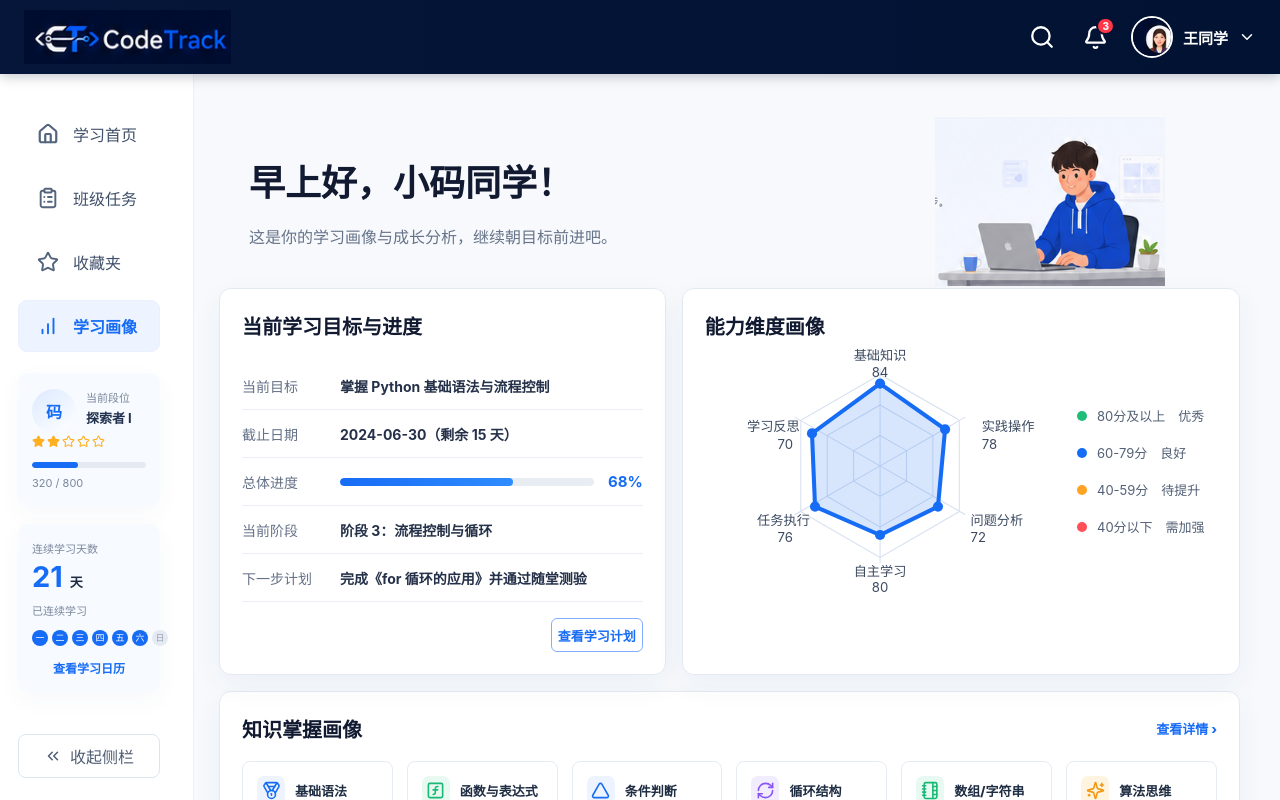
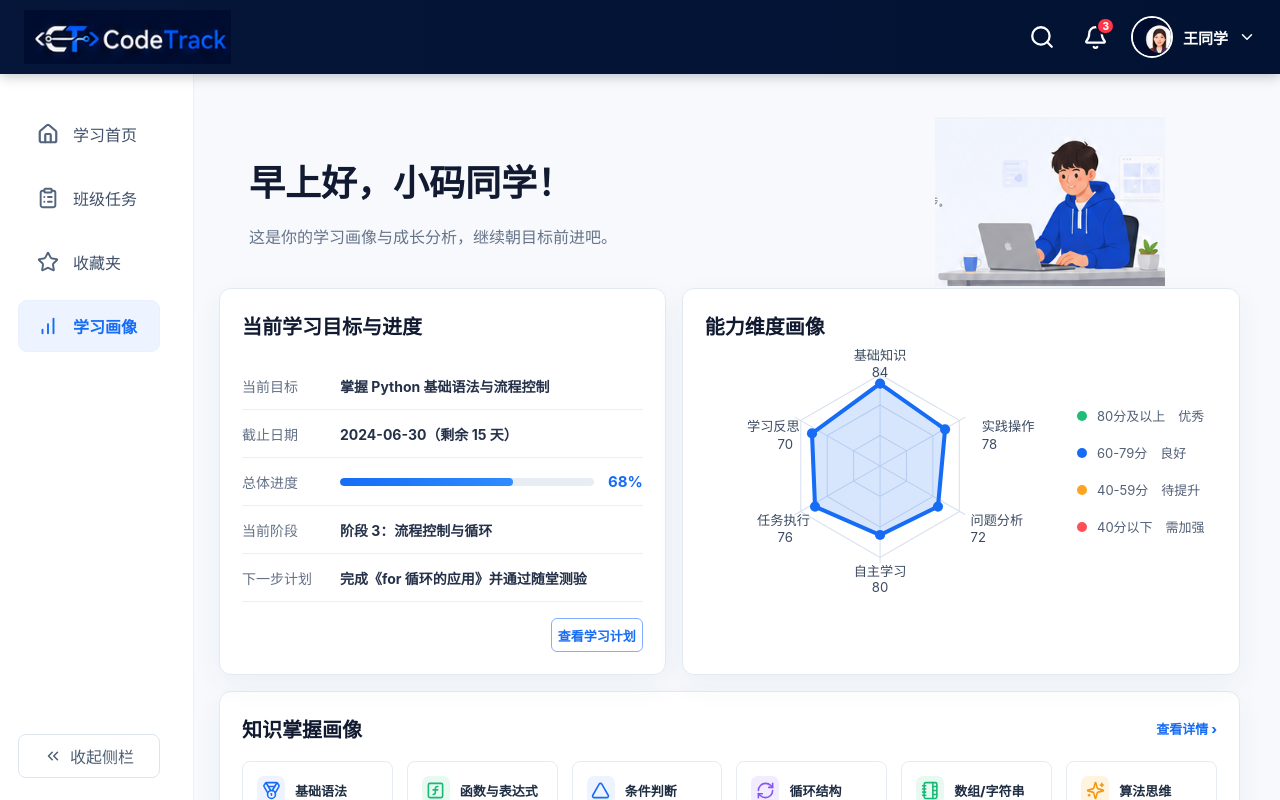
Before and after one commit to xie750/CodeTrack, a React (Vite) app in the folder frontend/: page /profile in a window 1280 px wide. Built offline with nearby package versions, Linux system fonts and the light colour scheme.

Commit message:
页面切换+UI修改

```diff
--- a/frontend/src/App.tsx
+++ b/frontend/src/App.tsx
@@ -1,3 +1,4 @@
+import type { MouseEvent } from "react";
 import { NavLink, Route, Routes, useLocation, useNavigate, useParams } from "react-router-dom";
 import { Bell, BookOpen, ChartNoAxesColumnIncreasing, ChevronDown, ChevronsLeft, ClipboardList, House, Search, Star } from "lucide-react";
 import { ConfigProvider } from "antd";
@@ -20,6 +21,8 @@ const navItems = [
   { key: "/profile", label: "学习画像", icon: <ChartNoAxesColumnIncreasing size={22} strokeWidth={2.1} /> }
 ];
 
+const routeOrder = ["/", "/tasks", "/workspace", "/self-study", "/ai-tutor", "/library", "/profile"];
+
 function selectedKey(pathname: string) {
   if (pathname.startsWith("/workspace")) return "/tasks";
   if (pathname.startsWith("/tasks")) return "/tasks";
@@ -28,15 +31,46 @@ function selectedKey(pathname: string) {
   return "/";
 }
 
+function routeGroup(pathname: string) {
+  if (pathname.startsWith("/workspace")) return "/workspace";
+  if (pathname.startsWith("/tasks")) return "/tasks";
+  if (pathname.startsWith("/self-study")) return "/self-study";
+  if (pathname.startsWith("/ai-tutor")) return "/ai-tutor";
+  if (pathname.startsWith("/library")) return "/library";
+  if (pathname.startsWith("/profile")) return "/profile";
+  return "/";
+}
+
+function routeMotion(from: string, to: string) {
+  const fromIndex = routeOrder.indexOf(routeGroup(from));
+  const toIndex = routeOrder.indexOf(routeGroup(to));
+  if (routeGroup(to) === "/workspace") return "deeper";
+  if (routeGroup(from) === "/workspace") return "back";
+  if (fromIndex === toIndex) return "replace";
+  return toIndex > fromIndex ? "forward" : "back";
+}
+
+function shouldUseNativeNavigation(event: MouseEvent<HTMLAnchorElement>) {
+  return event.defaultPrevented || event.button !== 0 || event.metaKey || event.altKey || event.ctrlKey || event.shiftKey;
+}
+
 function AppContent() {
   const navigate = useNavigate();
   const location = useLocation();
-  const { taskId } = useParams<{ taskId: string }>();
   const activeKey = selectedKey(location.pathname);
   const isWorkspace = location.pathname.startsWith("/workspace");
+  const activeRouteGroup = routeGroup(location.pathname);
+
+  function transitionTo(to: string) {
+    if (to === location.pathname) return;
+
+    const motion = routeMotion(location.pathname, to);
+    document.documentElement.dataset.routeMotion = motion;
+    navigate(to);
+  }
 
   function openWorkspace(id?: string) {
-    navigate(`/workspace/${id ?? "task_linked_list_delete_001"}`);
+    transitionTo(`/workspace/${id ?? "task_linked_list_delete_001"}`);
   }
 
   function handleNavigate(page: string) {
@@ -47,21 +81,29 @@ function AppContent() {
       tasks: "/tasks",
       profile: "/profile"
     };
-    navigate(aliases[page] ?? page);
+    transitionTo(aliases[page] ?? page);
+  }
+
+  function handleNavClick(event: MouseEvent<HTMLAnchorElement>, to: string) {
+    if (shouldUseNativeNavigation(event)) return;
+    event.preventDefault();
+    transitionTo(to);
   }
 
   if (isWorkspace) {
     return (
-      <Routes>
-        <Route path="/workspace/:taskId" element={<TaskWorkspaceWrapper onBack={() => navigate("/tasks")} />} />
-      </Routes>
+      <div className="workspace-route-stage" key={location.pathname}>
+        <Routes location={location}>
+          <Route path="/workspace/:taskId" element={<TaskWorkspaceWrapper onBack={() => transitionTo("/tasks")} />} />
+        </Routes>
+      </div>
     );
   }
 
   return (
     <div className="replica-shell">
       <header className="replica-topbar">
-        <NavLink to="/" className="logo-link" aria-label="返回学习首页">
+        <NavLink to="/" className="logo-link" aria-label="返回学习首页" onClick={(event) => handleNavClick(event, "/")}>
           <img className="logo-img" src={logoImg} alt="CodeTrack" />
         </NavLink>
         <div className="top-actions" aria-label="顶部工具栏">
@@ -84,60 +126,53 @@ function AppContent() {
         <aside className="replica-sidebar">
           <nav className="replica-side-nav" aria-label="学生端导航">
             {navItems.map((item) => (
-              <NavLink key={item.key} to={item.key} end={item.key === "/"} className={activeKey === item.key ? "side-link active" : "side-link"}>
+              <NavLink
+                key={item.key}
+                to={item.key}
+                end={item.key === "/"}
+                className={activeKey === item.key ? "side-link active" : "side-link"}
+                onClick={(event) => handleNavClick(event, item.key)}
+              >
                 <span className="side-icon">{item.icon}</span>
                 <span>{item.label}</span>
               </NavLink>
             ))}
           </nav>
-          {activeKey === "/profile" ? (
-            <div className="profile-side-widgets" aria-label="学习画像侧栏摘要">
-              <section>
-                <div className="rank-mascot">码</div>
-                <div>
-                  <span>当前段位</span>
-                  <strong>探索者 I</strong>
-                  <div className="side-stars"><Star size={13} fill="currentColor" /><Star size={13} fill="currentColor" /><Star size={13} /><Star size={13} /><Star size={13} /></div>
-                </div>
-                <div className="side-meter"><b style={{ width: "40%" }} /></div>
-                <em>320 / 800</em>
-              </section>
-              <section>
-                <span>连续学习天数</span>
-                <strong className="streak">21 <small>天</small></strong>
-                <em>已连续学习</em>
-                <div className="week-dots">{["一", "二", "三", "四", "五", "六", "日"].map((day, index) => <i className={index < 6 ? "done" : ""} key={day}>{day}</i>)}</div>
-                <a href="#">查看学习日历</a>
-              </section>
-            </div>
-          ) : null}
           <button className="collapse-btn" type="button">
             <ChevronsLeft size={18} />
             收起侧栏
           </button>
         </aside>
 
-        <main className="app-content">
-          <Routes>
+        <main className="app-content" data-route={activeRouteGroup}>
+          <div className="route-stage" key={activeRouteGroup}>
+            <Routes location={location}>
             <Route path="/" element={<LearningHome onNavigate={handleNavigate} onOpenWorkspace={openWorkspace} />} />
             <Route path="/tasks" element={<CourseTasks onOpenWorkspace={openWorkspace} />} />
-            <Route path="/workspace/:taskId" element={<TaskWorkspaceWrapper onBack={() => navigate("/tasks")} />} />
+            <Route path="/workspace/:taskId" element={<TaskWorkspaceWrapper onBack={() => transitionTo("/tasks")} />} />
             <Route path="/self-study" element={<SelfStudy />} />
             <Route path="/ai-tutor" element={<AiTutor />} />
             <Route path="/library" element={<LearningLibrary />} />
             <Route path="/profile" element={<LearningProfile />} />
-          </Routes>
+            </Routes>
+          </div>
         </main>
       </div>
 
       <nav className="mobile-nav" aria-label="移动端导航">
         {navItems.map((item) => (
-          <NavLink key={item.key} to={item.key} end={item.key === "/"} className={({ isActive }) => (isActive ? "active" : "")}>
+          <NavLink
+            key={item.key}
+            to={item.key}
+            end={item.key === "/"}
+            className={({ isActive }) => (isActive ? "active" : "")}
+            onClick={(event) => handleNavClick(event, item.key)}
+          >
             {item.icon}
             <span>{item.label}</span>
           </NavLink>
         ))}
-        <NavLink to="/self-study">
+        <NavLink to="/self-study" onClick={(event) => handleNavClick(event, "/self-study")}>
           <BookOpen size={22} />
           <span>自学</span>
         </NavLink>
--- a/frontend/src/styles.css
+++ b/frontend/src/styles.css
@@ -14,6 +14,45 @@ body {
   background: #f7f9fc;
   color: #17243b;
   font-family: Inter, "PingFang SC", "Microsoft YaHei", "Noto Sans SC", system-ui, sans-serif;
+}
+
+:root {
+  --motion-soft: cubic-bezier(0.2, 0.78, 0.22, 1);
+  --motion-snap: cubic-bezier(0.16, 1, 0.3, 1);
+  --route-duration: 180ms;
+}
+
+@keyframes route-enter-forward {
+  from {
+    opacity: 0;
+    transform: translate3d(8px, 0, 0);
+  }
+  to {
+    opacity: 1;
+    transform: translate3d(0, 0, 0);
+  }
+}
+
+@keyframes route-enter-back {
+  from {
+    opacity: 0;
+    transform: translate3d(-8px, 0, 0);
+  }
+  to {
+    opacity: 1;
+    transform: translate3d(0, 0, 0);
+  }
+}
+
+@keyframes route-enter-deeper {
+  from {
+    opacity: 0;
+    transform: translate3d(0, 8px, 0);
+  }
+  to {
+    opacity: 1;
+    transform: translate3d(0, 0, 0);
+  }
 }
 
 button,
@@ -206,6 +245,23 @@ textarea {
   display: none;
 }
 
+.route-stage,
+.workspace-route-stage {
+  min-height: 100%;
+  animation: route-enter-forward var(--route-duration) var(--motion-soft) both;
+  will-change: opacity, transform;
+}
+
+html[data-route-motion="back"] .route-stage,
+html[data-route-motion="back"] .workspace-route-stage {
+  animation-name: route-enter-back;
+}
+
+html[data-route-motion="deeper"] .route-stage,
+html[data-route-motion="deeper"] .workspace-route-stage {
+  animation-name: route-enter-deeper;
+}
+
 .replica-shell {
   height: 100dvh;
   min-height: 100vh;
@@ -257,6 +313,7 @@ textarea {
   background: transparent;
   color: #ffffff;
   cursor: pointer;
+  transition: background 180ms var(--motion-soft), transform 180ms var(--motion-soft);
 }
 
 .top-icon:hover {
@@ -335,6 +392,10 @@ textarea {
   color: #40506a;
   font-size: 16px;
   text-decoration: none;
+  transition:
+    background 220ms var(--motion-soft),
+    border-color 220ms var(--motion-soft),
+    color 220ms var(--motion-soft);
 }
 
 .side-link:hover {
@@ -354,6 +415,7 @@ textarea {
   display: grid;
   place-items: center;
   color: #53647d;
+  transition: color 220ms var(--motion-soft);
 }
 
 .side-link.active .side-icon {
@@ -372,120 +434,12 @@ textarea {
   color: #4e5d74;
   background: #ffffff;
   cursor: pointer;
+  transition: border-color 180ms var(--motion-soft), color 180ms var(--motion-soft), transform 180ms var(--motion-soft);
 }
 
 .collapse-btn:hover {
   border-color: #b9cff5;
   color: #176cf5;
-}
-
-.profile-side-widgets {
-  display: flex;
-  flex-direction: column;
-  gap: 18px;
-  margin-top: auto;
-  margin-bottom: 22px;
-}
-
-.profile-side-widgets section {
-  min-height: 128px;
-  padding: 16px 14px;
-  border-radius: 10px;
-  background: #f7faff;
-  box-shadow: 0 8px 24px rgba(42, 77, 128, 0.04);
-}
-
-.rank-mascot {
-  float: left;
-  width: 44px;
-  height: 44px;
-  margin-right: 10px;
-  display: grid;
-  place-items: center;
-  border-radius: 50%;
-  color: #176cf5;
-  background: linear-gradient(145deg, #dceaff, #ffffff);
-  font-weight: 900;
-}
-
-.profile-side-widgets span,
-.profile-side-widgets em {
-  display: block;
-  color: #7a879b;
-  font-size: 11px;
-  font-style: normal;
-}
-
-.profile-side-widgets strong {
-  display: block;
-  margin: 3px 0 8px;
-  color: #20314d;
-  font-size: 13px;
-}
-
-.side-stars {
-  display: flex;
-  gap: 2px;
-  color: #ffb020;
-}
-
-.side-meter {
-  clear: both;
-  height: 6px;
-  margin: 14px 0 8px;
-  overflow: hidden;
-  border-radius: 999px;
-  background: #e5eaf2;
-}
-
-.side-meter b {
-  display: block;
-  height: 100%;
-  border-radius: inherit;
-  background: #176cf5;
-}
-
-.profile-side-widgets .streak {
-  color: #176cf5;
-  font-size: 29px;
-}
-
-.profile-side-widgets .streak small {
-  color: #1d2a40;
-  font-size: 13px;
-}
-
-.week-dots {
-  display: grid;
-  grid-template-columns: repeat(7, 1fr);
-  gap: 4px;
-  margin: 12px 0 13px;
-}
-
-.week-dots i {
-  width: 16px;
-  height: 16px;
-  display: grid;
-  place-items: center;
-  border-radius: 50%;
-  color: #98a4b6;
-  background: #e5eaf2;
-  font-size: 9px;
-  font-style: normal;
-}
-
-.week-dots i.done {
-  color: #ffffff;
-  background: #176cf5;
-}
-
-.profile-side-widgets a {
-  display: block;
-  color: #176cf5;
-  font-size: 12px;
-  font-weight: 800;
-  text-align: center;
-  text-decoration: none;
 }
 
 .app-content {
@@ -624,6 +578,7 @@ textarea {
   box-shadow: 0 8px 18px rgba(25, 103, 239, 0.2);
   font-weight: 800;
   cursor: pointer;
+  transition: transform 180ms var(--motion-soft), box-shadow 180ms var(--motion-soft), background 180ms var(--motion-soft);
 }
 
 .primary-btn span {
@@ -656,6 +611,7 @@ textarea {
   border: 1px solid #e8edf4;
   border-radius: 10px;
   background: #ffffff;
+  transition: border-color 180ms var(--motion-soft), background 180ms var(--motion-soft), transform 180ms var(--motion-soft), box-shadow 180ms var(--motion-soft);
 }
 
 .task-row:hover {
@@ -781,6 +737,7 @@ textarea {
   background: #ffffff;
   font-weight: 800;
   cursor: pointer;
+  transition: border-color 180ms var(--motion-soft), color 180ms var(--motion-soft), background 180ms var(--motion-soft), transform 180ms var(--motion-soft);
 }
 
 .outline-btn:hover {
@@ -802,6 +759,7 @@ textarea {
   border: 1px solid #e6ebf3;
   border-radius: 10px;
   background: #ffffff;
+  transition: border-color 180ms var(--motion-soft), transform 180ms var(--motion-soft), box-shadow 180ms var(--motion-soft);
 }
 
 .recommendation h3 {
@@ -1768,6 +1726,7 @@ textarea {
   background: #ffffff;
   font-weight: 800;
   cursor: pointer;
+  transition: border-color 180ms var(--motion-soft), color 180ms var(--motion-soft), background 180ms var(--motion-soft), transform 180ms var(--motion-soft), box-shadow 180ms var(--motion-soft);
 }
 
 .class-select {
@@ -1788,6 +1747,7 @@ textarea {
 }
 
 .view-switch {
+  position: relative;
   display: flex;
   padding: 2px;
   border: 1px solid #dce5f2;
@@ -1894,6 +1854,11 @@ textarea {
   background: transparent;
   font-weight: 800;
   cursor: pointer;
+  transition: color 180ms var(--motion-soft), background 180ms var(--motion-soft), transform 180ms var(--motion-soft);
+}
+
+.class-tabs button:hover {
+  color: #176cf5;
 }
 
 .class-tabs button.active {
@@ -2283,6 +2248,11 @@ textarea {
   background: transparent;
   font-size: 14px;
   font-weight: 700;
+  transition: color 180ms var(--motion-soft), border-color 180ms var(--motion-soft), transform 180ms var(--motion-soft);
+}
+
+.program-nav button:hover {
+  color: #ffffff;
 }
 
 .program-nav button.active {
@@ -2307,6 +2277,11 @@ textarea {
   border-radius: 8px;
   color: #ffffff;
   background: transparent;
+  transition: background 180ms var(--motion-soft), transform 180ms var(--motion-soft);
+}
+
+.program-top-actions button:hover {
+  background: rgba(255, 255, 255, 0.08);
 }
 
 .program-bell span {
@@ -2371,6 +2346,11 @@ textarea {
   color: #3f506d;
   background: transparent;
   font-size: 13px;
+  transition: color 180ms var(--motion-soft), transform 180ms var(--motion-soft);
+}
+
+.program-back:hover {
+  color: #176cf5;
 }
 
 .program-title-line {
@@ -2421,6 +2401,7 @@ textarea {
   color: #45546b;
   background: transparent;
   font-weight: 800;
+  transition: border-color 180ms var(--motion-soft), color 180ms var(--motion-soft), background 180ms var(--motion-soft), box-shadow 180ms var(--motion-soft), transform 180ms var(--motion-soft);
 }
 
 .program-head-actions .outline,
@@ -3099,6 +3080,23 @@ textarea {
 
 .ant-btn {
   min-height: 36px;
+}
+
+@media (prefers-reduced-motion: reduce) {
+  *,
+  *::before,
+  *::after {
+    scroll-behavior: auto !important;
+    animation-duration: 1ms !important;
+    animation-iteration-count: 1 !important;
+    transition-duration: 1ms !important;
+  }
+
+  .route-stage,
+  .workspace-route-stage {
+    animation: none !important;
+    transform: none !important;
+  }
 }
 
 @media (max-width: 991px) {
@@ -3278,6 +3276,11 @@ textarea {
     font-size: 11px;
     letter-spacing: 0;
     text-decoration: none;
+    transition: color 180ms var(--motion-soft);
+  }
+
+  .mobile-nav a:hover {
+    color: #176cf5;
   }
 
   .mobile-nav a.active {
```
